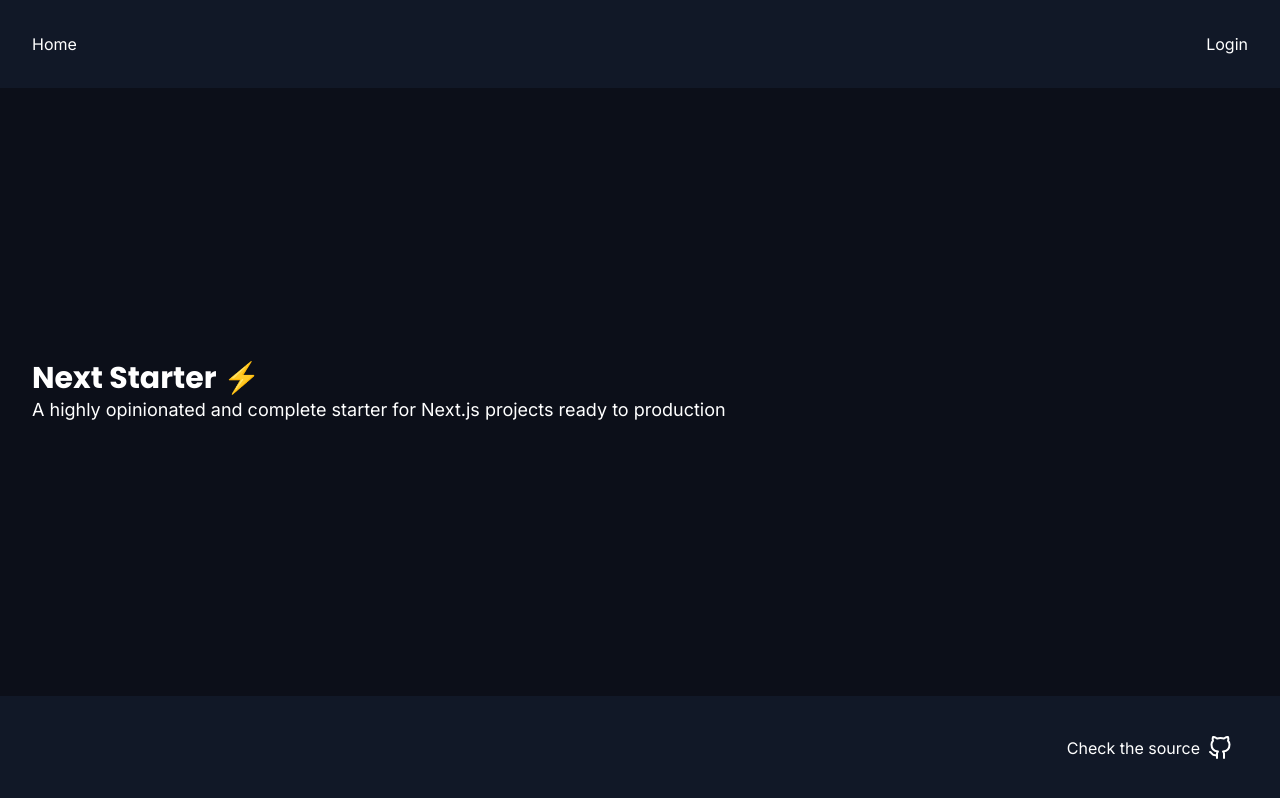
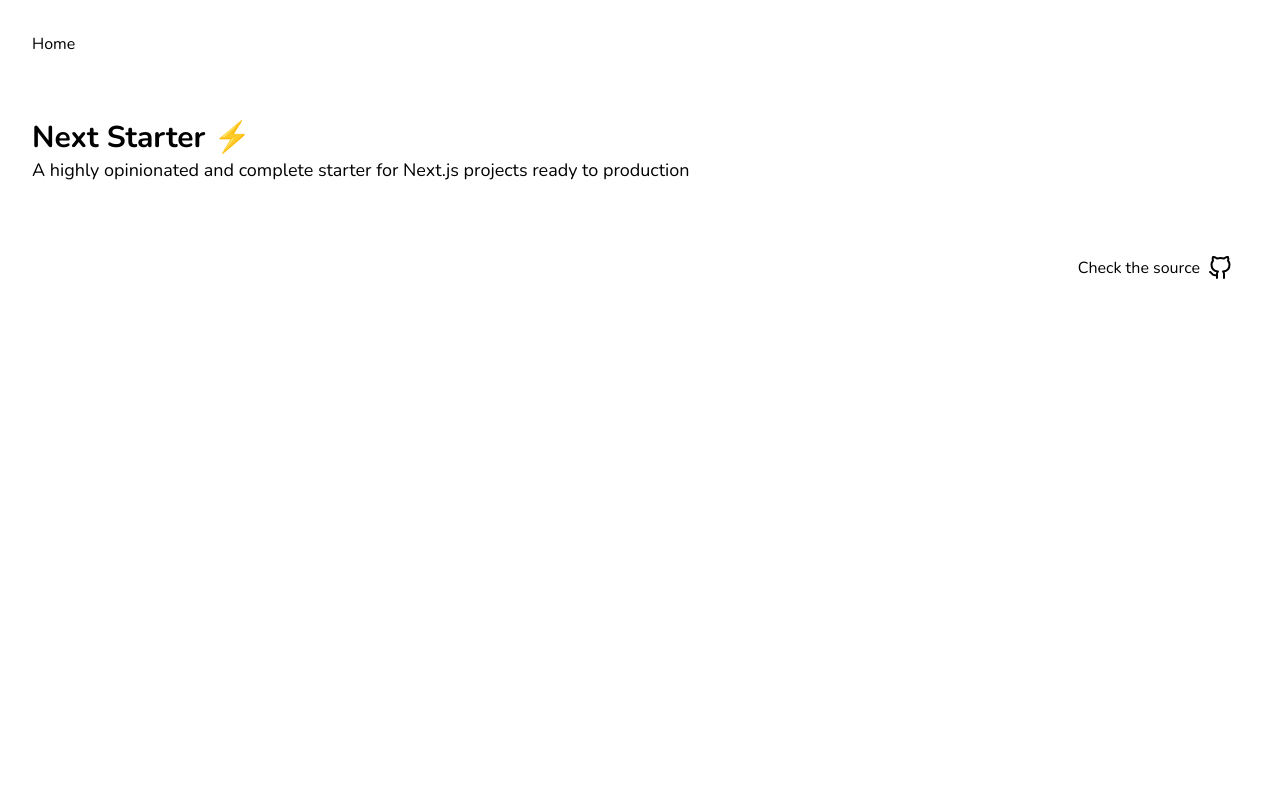
Before and after one commit to AnwarHossainSR/airbnb-clone, a Next.js app: page / in a window 1280 px wide. Built offline with nearby package versions, Linux system fonts and the light colour scheme.

Commit message:
feat: setup project

```diff
--- a/src/components/Head/Head.tsx
+++ b/src/components/Head/Head.tsx
@@ -39,15 +39,15 @@
 }
 
 Head.defaultProps = {
-  author: 'YOUR_NAME',
+  author: 'Anwar Hossain',
   description:
-    'A highly opinionated and complete starter for Next.js projects ready to production. Includes Typescript, Styled Components, Prettier, ESLint, Husky, SEO, and more.',
+    'A highly opinionated and complete airbnb clone for Next.js projects ready to production. Includes Typescript, Styled Components, Prettier, ESLint, Husky, SEO, and more.',
   keywords:
-    'next, starter, typescript, styled components, prettier, eslint, husky, seo',
+    'nextjs, next, starter, template, typescript, styled-components, prettier, eslint, husky, seo, airbnb, clone, react,',
   ogDescription:
-    'A highly opinionated and complete starter for Next.js projects ready to production. Includes Typescript, Styled Components, Prettier, ESLint, Husky, SEO, and more.',
+    'A highly opinionated and complete airbnb clone for Next.js projects ready to production. Includes Typescript, Styled Components, Prettier, ESLint, Husky, SEO, and more.',
   ogImage: 'https://next-starter-ebon.vercel.app/images/og.png',
   ogTitle: 'Next Starter ⚡️: Ready to production',
   ogUrl: 'https://next-starter-ebon.vercel.app/',
-  title: 'Next Starter',
+  title: 'Airbnb Clone',
 };
--- a/src/layouts/ErrorLayout/ErrorLayout.tsx
+++ b/src/layouts/ErrorLayout/ErrorLayout.tsx
@@ -13,7 +13,7 @@
   gap: 1rem;
 
   a {
-    color: var(--text-color);
+    color: 'red';
   }
 `;
 
--- a/src/layouts/MainLayout/MainLayout.tsx
+++ b/src/layouts/MainLayout/MainLayout.tsx
@@ -12,9 +12,6 @@
         <Link href="/">
           <span>Home</span>
         </Link>
-        <Link href="/login">
-          <span>Login</span>
-        </Link>
       </Header>
       <Content>{children}</Content>
       <MainFooter />
--- a/src/layouts/MainLayout/styles.tsx
+++ b/src/layouts/MainLayout/styles.tsx
@@ -1,7 +1,5 @@
 import Link from 'next/link';
 import styled from 'styled-components';
-
-import { theme } from '@/styles';
 
 export const Wrapper = styled.div`
   height: 100%;
@@ -15,7 +13,7 @@
 `;
 
 export const Header = styled.header`
-  background-color: ${theme.colors.gray[900]};
+  background-color: '#000';
   color: var(--color);
   padding: 2rem;
   display: flex;
@@ -23,7 +21,7 @@
 `;
 
 export const Footer = styled.footer`
-  background-color: ${theme.colors.gray[900]};
+  background-color: '#000';
   color: var(--color);
   padding: 2rem;
   display: flex;
@@ -47,6 +45,6 @@
 
   &:focus,
   &:active {
-    outline: 1px solid ${theme.colors.gray[200]};
+    outline: 1px solid #fff;
   }
 `;
--- a/src/pages/_app.tsx
+++ b/src/pages/_app.tsx
@@ -1,29 +1,22 @@
 import '@/styles/globals.css';
 
-import { Inter, Poppins } from 'next/font/google';
+import { Nunito } from 'next/font/google';
 
 import type { AppPropsWithLayout } from '@/types';
 
-const inter = Inter({
-  subsets: ['latin'],
-  variable: '--font-inter',
-  display: 'optional',
-});
-
-const poppins = Poppins({
+const nunito = Nunito({
   weight: ['400', '700'],
   subsets: ['latin'],
-  variable: '--font-poppins',
+  variable: '--font-nunito',
   display: 'optional',
 });
 
 function App({ Component, pageProps }: AppPropsWithLayout) {
   // Use the layout defined at the page level, if available
-  // eslint-disable-next-line @typescript-eslint/no-explicit-any
   const getLayout = Component.getLayout || ((page: any) => page);
 
   return (
-    <div className={`${inter.variable} ${poppins.variable} font-sans h-full`}>
+    <div className={`${nunito.className} `}>
       {getLayout(<Component {...pageProps} />)}
     </div>
   );
--- a/src/styles/fonts.css
+++ /dev/null
@@ -1,72 +0,0 @@
-/* Inter Font Family */
-
-@font-face {
-  font-family: 'Inter';
-  font-weight: 100;
-  font-style: normal;
-  font-display: swap;
-  src: url('/fonts/inter/inter-thin.ttf') format('truetype');
-}
-@font-face {
-  font-family: 'Inter';
-  font-weight: 200;
-  font-style: normal;
-  font-display: swap;
-  src: url('/fonts/inter/inter-extra-light.ttf') format('truetype');
-}
-
-@font-face {
-  font-family: 'Inter';
-  font-weight: 300;
-  font-style: normal;
-  font-display: swap;
-  src: url('/fonts/inter/inter-light.ttf') format('truetype');
-}
-
-@font-face {
-  font-family: 'Inter';
-  font-weight: 400;
-  font-style: normal;
-  font-display: swap;
-  src: url('/fonts/inter/inter-regular.ttf') format('truetype');
-}
-
-@font-face {
-  font-family: 'Inter';
-  font-weight: 500;
-  font-style: normal;
-  font-display: swap;
-  src: url('/fonts/inter/inter-medium.ttf') format('truetype');
-}
-
-@font-face {
-  font-family: 'Inter';
-  font-weight: 600;
-  font-style: normal;
-  font-display: swap;
-  src: url('/fonts/inter/inter-semi-bold.ttf') format('truetype');
-}
-
-@font-face {
-  font-family: 'Inter';
-  font-weight: 700;
-  font-style: normal;
-  font-display: swap;
-  src: url('/fonts/inter/inter-bold.ttf') format('truetype');
-}
-
-@font-face {
-  font-family: 'Inter';
-  font-weight: 800;
-  font-style: normal;
-  font-display: swap;
-  src: url('/fonts/inter/inter-extra-bold.ttf') format('truetype');
-}
-
-@font-face {
-  font-family: 'Inter';
-  font-weight: 900;
-  font-style: normal;
-  font-display: swap;
-  src: url('/fonts/inter/inter-black.ttf') format('truetype');
-}
--- a/src/styles/globals.css
+++ b/src/styles/globals.css
@@ -1,5 +1,3 @@
-@import './fonts.css';
-
 @tailwind base;
 @tailwind components;
 @tailwind utilities;
@@ -13,49 +11,3 @@
 * {
   margin: 0;
 }
-
-html,
-body {
-  height: 100%;
-  scroll-behavior: smooth;
-  background-color: theme('colors.background.primary');
-}
-
-body {
-  line-height: 1.5;
-  -webkit-font-smoothing: antialiased;
-  color: theme('colors.text.primary');
-  accent-color: theme('colors.brand.accent');
-}
-
-img,
-picture,
-video,
-canvas,
-svg {
-  display: block;
-  max-width: 100%;
-}
-
-input,
-button,
-textarea,
-select {
-  font: inherit;
-}
-
-p,
-h1,
-h2,
-h3,
-h4,
-h5,
-h6 {
-  overflow-wrap: break-word;
-}
-
-#root,
-#__next {
-  isolation: isolate;
-  height: 100%;
-}
--- a/src/styles/index.ts
+++ /dev/null
@@ -1,32 +0,0 @@
-'use client';
-
-import tailwindColors from 'tailwindcss/colors';
-
-// @ts-ignore
-import { theme as tailwindTheme } from '../../tailwind.config';
-
-type TailwindColors = typeof tailwindColors;
-type CustomColors = typeof tailwindTheme.extend.colors;
-
-export const QUERIES = {
-  /** +500px */
-  smallTabletAndUp: `(min-width: ${tailwindTheme.extend.screens.sm})`,
-  /** +800px */
-  ipadProAndUp: `(min-width: ${tailwindTheme.extend.screens.md})`,
-  /** +1200px */
-  laptopAndUp: `(min-width: ${tailwindTheme.extend.screens.lg})`,
-  /** +1536px */
-  desktopAndUp: `(min-width: ${tailwindTheme.extend.screens.xl})`,
-};
-
-interface Theme {
-  colors: TailwindColors & CustomColors;
-  screens: typeof tailwindTheme.extend.screens;
-  queries: typeof QUERIES;
-}
-
-export const theme: Theme = {
-  colors: { ...tailwindColors, ...tailwindTheme.extend.colors },
-  screens: tailwindTheme.screens,
-  queries: QUERIES,
-};
--- a/tailwind.config.js
+++ b/tailwind.config.js
@@ -1,15 +1,4 @@
-/* eslint-disable @typescript-eslint/no-var-requires */
 /** @type {import('tailwindcss').Config} */
-
-const defaultTheme = require('tailwindcss/defaultTheme');
-const colors = require('tailwindcss/colors');
-
-delete colors.lightBlue;
-delete colors.warmGray;
-delete colors.trueGray;
-delete colors.coolGray;
-delete colors.blueGray;
-
 module.exports = {
   content: [
     './src/app/**/*.{js,ts,jsx,tsx}',
@@ -18,33 +7,7 @@
     './src/layouts/**/*.{js,ts,jsx,tsx}',
   ],
   theme: {
-    extend: {
-      screens: {
-        sm: '500px',
-        md: '800px',
-        lg: '1200px',
-        xl: '1536px',
-      },
-      colors: {
-        ...colors,
-        brand: {
-          accent: '#5AD769',
-          main: '#324BC3',
-        },
-        text: {
-          primary: '#FFFFFF',
-          secondary: '#0C0F19',
-        },
-        background: {
-          primary: '#0C0F19',
-        },
-      },
-      fontFamily: {
-        sans: ['var(--font-inter)', ...defaultTheme.fontFamily.sans],
-        mono: [...defaultTheme.fontFamily.mono],
-        poppins: ['var(--font-poppins)'],
-      },
-    },
+    extend: {},
   },
   plugins: [],
 };
```
